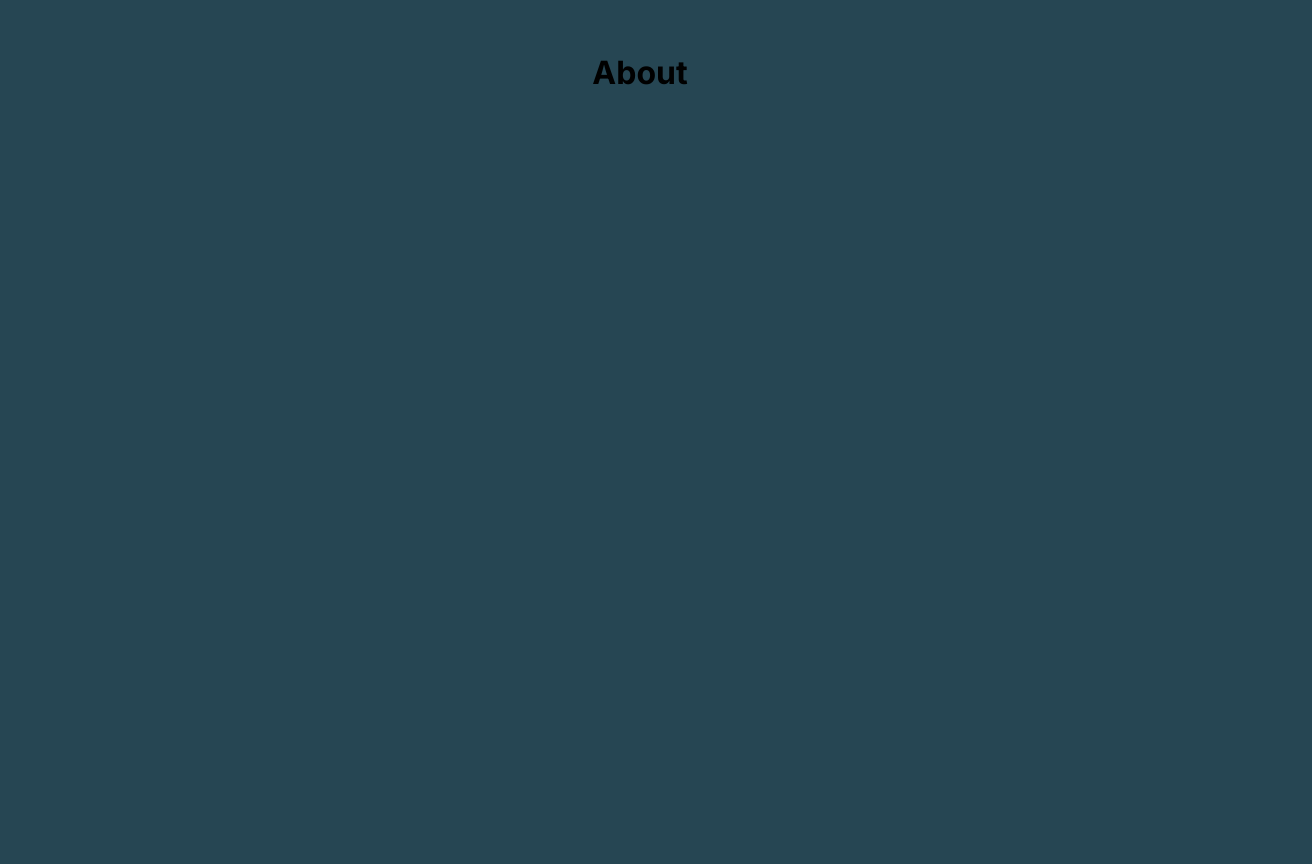
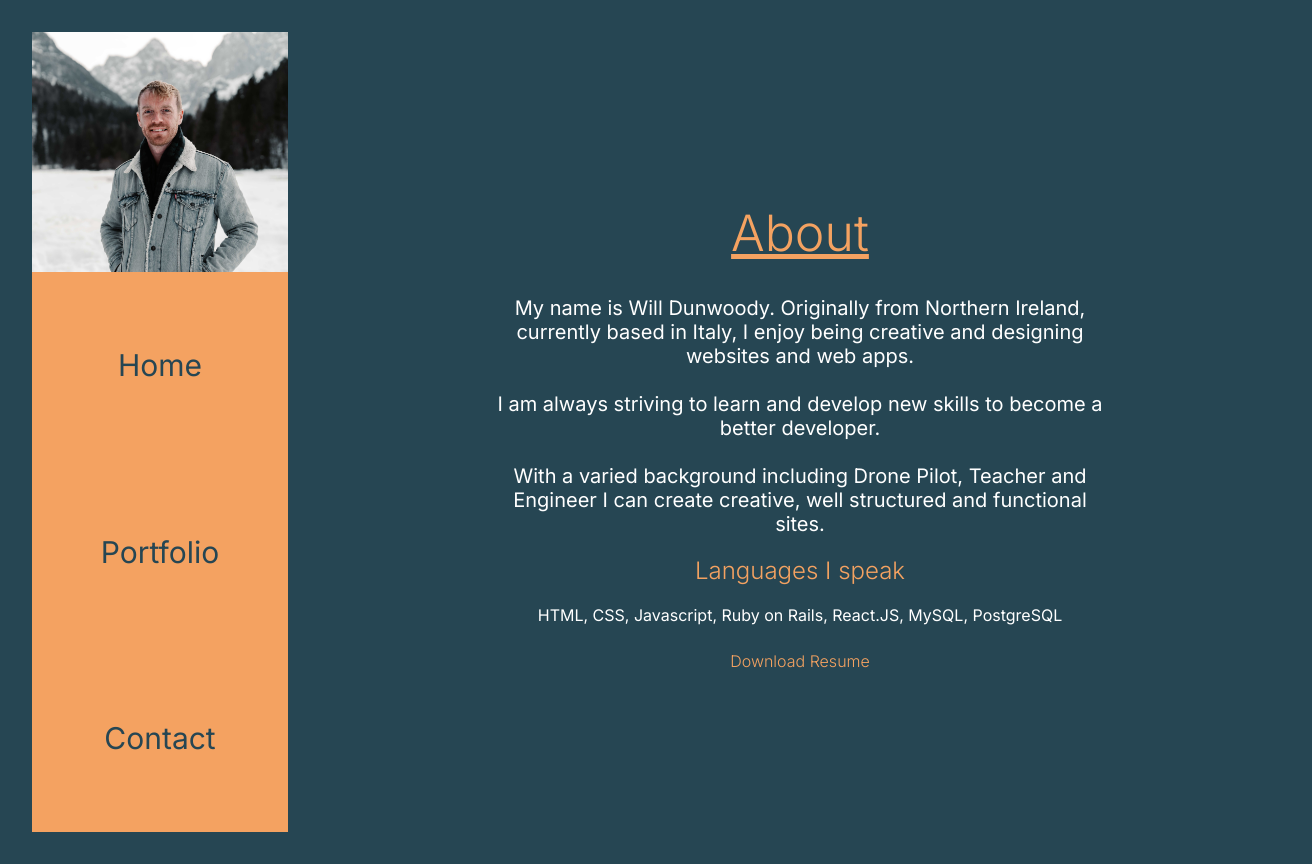
Before and after one commit to WillDunwoody/personal-portfolio, a React (Vite) app: page /about in a window 1280 px wide. Shown: the whole page, 1312 px wide, since content can reach past the window. Before the commit the page ends 800 px from the top, so only its background shows below. Built offline with nearby package versions, Linux system fonts and the light colour scheme.

Commit message:
added transitions to home and about

```diff
--- a/src/components/about/About.css
+++ b/src/components/about/About.css
@@ -0,0 +1,56 @@
+.about-left-container {
+  height: 100vh;
+  width: 20%;
+}
+
+#nav-container {
+  margin-top: 0;
+}
+
+.about-right-container {
+  width: 80%;
+  display: flex;
+  flex-direction: column;
+  justify-content: center;
+  align-items: center;
+  color: white;
+}
+
+.text-container {
+  width: 60%;
+}
+
+.header {
+  font-weight: 300;
+  font-size: 50px;
+  text-decoration: underline;
+  color: var(--orange-bg-color);
+}
+
+.main-text {
+  font-size: 20px;
+}
+
+.language-text {
+  text-align: center;
+}
+
+.trans {
+  margin-top: 10px;
+  opacity: 0;
+  transition: 1s;
+}
+
+.download-link {
+  padding: 10px;
+  border-radius: 5px;
+  margin-top: 10px;
+  font-weight: 300;
+  color: var(--orange-bg-color);
+  transition: 0.5s;
+}
+
+.download-link:hover {
+  color: white;
+  background-color: var(--orange-bg-color);
+}
--- a/src/components/about/About.jsx
+++ b/src/components/about/About.jsx
@@ -1,3 +1,57 @@
+import { Link } from "react-router-dom"
+import Colors from "../../utilities/Color"
+import Navbar from "../navbar/Navbar"
+import pdf from "../../files/willdunwoodyCV.pdf"
+import { useEffect } from "react"
+import './About.css'
+
 export default function About() {
-  return <h1>About</h1>
+  useEffect(() => {
+    setTimeout(() => {
+     document.getElementById('nav-container').style.opacity = 1
+    }, 100)
+    setTimeout(() => {
+     document.getElementById('header-container').style.opacity = 1
+    }, 400)
+    setTimeout(() => {
+     document.getElementById('main-text-container').style.opacity = 1
+    }, 700)
+    setTimeout(() => {
+     document.getElementById('language-container').style.opacity = 1
+    }, 1000)
+    setTimeout(() => {
+     document.getElementById('download-container').style.opacity = 1
+    }, 1300)
+  })
+
+  return (
+    <div className="home-container">
+      <div id="nav-container" className="about-left-container trans">
+        <Navbar />
+      </div>
+      <div className="about-right-container">
+        <div className="text-container">
+          <h1 className="header trans" id="header-container">About</h1>
+          <p className="main-text trans" id="main-text-container">My name is Will Dunwoody. Originally from Northern Ireland, currently based in Italy, I enjoy being creative and designing websites and web apps.<br /><br />
+            I am always striving to learn and develop new skills to become a better developer. <br /><br />
+            With a varied background including Drone Pilot, Teacher and Engineer I can create creative, well structured and functional sites.
+          </p>
+          <div id="language-container" className="trans">
+            <h2 className="language-text" style={{color: Colors.ORANGE, fontWeight: 300}}>
+              Languages I speak
+            </h2>
+            <p className="language-text">
+              HTML, CSS, Javascript, Ruby on Rails, React.JS, MySQL, PostgreSQL
+            </p>
+          </div>
+        </div>
+        <div className="trans" id="download-container">
+          <a className="download-link"
+              href={pdf}
+              download="willdunwoodyCV.pdf"
+              >Download Resume</a>
+        </div>
+      </div>
+    </div>
+  )
 }
--- a/src/components/home/Home.css
+++ b/src/components/home/Home.css
@@ -2,6 +2,7 @@
   height: 100vh;
   width: 100vw;
   display: flex;
+  transition: 1s;
 }
 
 .left-container {
@@ -11,9 +12,13 @@
   flex-direction: column;
   align-items: center;
   justify-content: center;
+  opacity: 0;
+  transition: 1s;
 }
 
 .right-container {
+  opacity: 0;
+  transition: 1s;
   width: 45%;
   background-position: center;
   background-size: cover;
@@ -46,4 +51,6 @@
 .nav-container {
   display: flex;
   align-items: center;
+  opacity: 0;
+  transition: 1s;
 }
--- a/src/components/navbar/Navbar.css
+++ b/src/components/navbar/Navbar.css
@@ -1,13 +1,14 @@
-.navbar {
+.navbar-home {
   height: 30vh;
   margin-left: 2vw;
   display: flex;
   align-items: center;
   border-radius: 10px;
   transition: 0.5s;
+  background-color: var(--yellow-bg-color);
 }
 
-.navbar > ul {
+.navbar-home > ul {
   height: 100%;
   width: 1vw;
   display: flex;
@@ -17,19 +18,56 @@
   list-style: none;
 }
 
-.list-items {
+.list-items-home {
  display: flex;
  align-items: center;
  font-size: 20px;
 }
 
-.link-items {
+.link-items-home {
   padding: 10px 20px;
   border-radius: 0 5px 5px 0;
   transition: 0.5s;
   font-weight: 600;
+  opacity: 0;
 }
 
 a {
   text-decoration: none;
 }
+
+.navcontainer {
+  height: 100%;
+}
+
+.nav-top-container {
+  height: 30%;
+  width: 100%;
+  background-position: center;
+  background-size: cover;
+  background-image: url('../../images/Will.jpg');
+}
+
+.navbar {
+  height: 70%;
+  transition: 0.5s;
+}
+
+.navbar > ul {
+  font-size: 30px;
+  height: 100%;
+  width: 100%;
+  text-align: center;
+  display: flex;
+  flex-direction: column;
+  list-style: none;
+  margin: 0;
+  padding: 0;
+}
+
+.navbar > ul > li {
+  height: 33.3%;
+  display: flex;
+  justify-content: center;
+  align-items: center;
+}
--- a/src/components/navbar/Navbar.jsx
+++ b/src/components/navbar/Navbar.jsx
@@ -1,60 +1,66 @@
-import { Link, Route, Routes } from 'react-router-dom'
+import { Link, Route, Routes, } from 'react-router-dom'
 import Colors from '../../utilities/Color'
 import { faUser, faFolder, faEnvelope } from '@fortawesome/free-solid-svg-icons'
 import './Navbar.css'
 import { FontAwesomeIcon } from '@fortawesome/react-fontawesome'
 
+console.log()
+
 function changeColor(color) {
   document.getElementById('navbar').style.backgroundColor = color.color
-  let bgcolor = document.getElementById(color.bgcolor)
-  bgcolor.style.backgroundColor = color.color
-  bgcolor.style.zIndex = 10
+  if (color.element !== undefined) {
+    let element = document.getElementById(color.element)
+    element.style.opacity = 1
+    element.style.zIndex = 10
+  }
 }
 
 function removeColor(color) {
-   document.getElementById('navbar').style.backgroundColor = Colors.YELLOW
-   let bgcolor = document.getElementById(color)
-   bgcolor.style.zIndex = -10
-   bgcolor.style.backgroundColor = Colors.BLUE
+  document.getElementById('navbar').style.backgroundColor = color.color
+  let element = document.getElementById(color.element)
+  if (element !== null) {
+    element.style.zIndex = -10
+    element.style.opacity = 0
+  }
 }
 
-function Navbar() {
+function homeNav() {
   return (
-    <div id="navbar" className="navbar" style={{backgroundColor: Colors.YELLOW}}>
+    <div id="navbar" className="navbar-home" style={{backgroundColor: Colors.YELLOW}}>
       <ul>
         <li id="about"
-            onMouseEnter={(event) => changeColor({color: Colors.ORANGE, bgcolor:'about-background'})}
-            onMouseLeave={(event) => removeColor('about-background')}
-            className="list-items">
-          <FontAwesomeIcon icon={faUser} style={{color: Colors.BLUE}} />
-          <div className='link-items' id="about-background">
+            onMouseEnter={(event) => changeColor({color: Colors.ORANGE, element:'about-background'})}
+            onMouseLeave={(event) => removeColor({color: Colors.YELLOW, element:'about-background'})}
+            className="list-items-home">
+          <Link  to="/about"><FontAwesomeIcon icon={faUser} style={{color: Colors.BLUE}} /></Link>
+          <div className='link-items-home' id="about-background" style={{backgroundColor: Colors.ORANGE}}>
             <Link to="/about" style={{color: Colors.BLUE}}
-                  onMouseEnter={(event) => changeColor({color: Colors.ORANGE, bgcolor:'about-background'})}
-                  onMouseLeave={(event) => removeColor('about-background')}>About</Link>
+                  onMouseEnter={(event) => changeColor({color: Colors.ORANGE, element:'about-background'})}
+                  onMouseLeave={(event) => removeColor({color: Colors.YELLOW, element: 'about-background'})}>About</Link>
           </div>
         </li>
 
         <li id="portfolio"
-            onMouseEnter={(event) => changeColor({color: Colors.RED, bgcolor:'portfolio-background'})}
-            onMouseLeave={(event) => removeColor('portfolio-background')}
-            className="list-items">
-          <FontAwesomeIcon icon={faFolder} style={{color: Colors.BLUE}} />
-          <div className='link-items' id="portfolio-background">
+            onMouseEnter={(event) => changeColor({color: Colors.RED, element:'portfolio-background'})}
+            onMouseLeave={(event) => removeColor({color: Colors.YELLOW, element:'portfolio-background'})}
+            className="list-items-home">
+          <Link to="/portfolio"><FontAwesomeIcon icon={faFolder} style={{color: Colors.BLUE}} /></Link>
+          <div className='link-items-home' id="portfolio-background" style={{backgroundColor: Colors.RED}}>
             <Link to="/portfolio" style={{color: Colors.BLUE}}
-                  onMouseEnter={(event) => changeColor({color: Colors.RED, bgcolor:'portfolio-background'})}
-                  onMouseLeave={(event) => removeColor('portfolio-background')}>Portfolio</Link>
+                  onMouseEnter={(event) => changeColor({color: Colors.RED, element:'portfolio-background'})}
+                  onMouseLeave={(event) => removeColor({color: Colors.YELLOW, element:'portfolio-background'})}>Portfolio</Link>
           </div>
         </li>
 
         <li id="contact"
-            onMouseEnter={(event) => changeColor({color: Colors.GREEN, bgcolor:'contact-background'})}
-            onMouseLeave={(event) => removeColor('contact-background')}
-            className="list-items">
-          <FontAwesomeIcon icon={faEnvelope} style={{color: Colors.BLUE}} />
-          <div className='link-items' id="contact-background">
+            onMouseEnter={(event) => changeColor({color: Colors.GREEN, element:'contact-background'})}
+            onMouseLeave={(event) => removeColor({color: Colors.YELLOW, element:'contact-background'})}
+            className="list-items-home">
+          <Link to="/contact"><FontAwesomeIcon icon={faEnvelope} style={{color: Colors.BLUE}} /></Link>
+          <div className='link-items-home' id="contact-background" style={{backgroundColor: Colors.GREEN}}>
             <Link to="/contact" style={{color: Colors.BLUE}}
-                  onMouseEnter={(event) => changeColor({color: Colors.GREEN, bgcolor:'contact-background'})}
-                  onMouseLeave={(event) => removeColor('contact-background')}>Contact</Link>
+                  onMouseEnter={(event) => changeColor({color: Colors.GREEN, element:'contact-background'})}
+                  onMouseLeave={(event) => removeColor({color: Colors.YELLOW, element:'contact-background'})}>Contact</Link>
           </div>
         </li>
       </ul>
@@ -62,4 +68,41 @@ function Navbar() {
   )
 }
 
+function otherNav() {
+  return (
+    <div className='navcontainer'>
+      <div className="nav-top-container"></div>
+      <div id="navbar" className="navbar" style={{backgroundColor: Colors.ORANGE}}>
+        <ul>
+          <li id="home">
+              <Link to="/" style={{color: Colors.BLUE}}
+                    onMouseEnter={(event) => changeColor({color: Colors.YELLOW})}
+                    onMouseLeave={(event) => removeColor({color: Colors.ORANGE})}>Home</Link>
+          </li>
+
+          <li id="portfolio">
+              <Link to="/portfolio" style={{color: Colors.BLUE}}
+                    onMouseEnter={(event) => changeColor({color: Colors.RED})}
+                    onMouseLeave={(event) => removeColor({color: Colors.ORANGE})}>Portfolio</Link>
+          </li>
+
+          <li id="contact">
+              <Link to="/contact" style={{color: Colors.BLUE}}
+                    onMouseEnter={(event) => changeColor({color: Colors.GREEN})}
+                    onMouseLeave={(event) => removeColor({color: Colors.ORANGE})}>Contact</Link>
+          </li>
+        </ul>
+      </div>
+    </div>
+  )
+}
+
+function Navbar() {
+  if(window.location.pathname == "/") {
+    return homeNav()
+  } else if(window.location.pathname == "/about") {
+    return otherNav()
+  }
+}
+
 export default Navbar
--- a/src/index.css
+++ b/src/index.css
@@ -1,4 +1,12 @@
 @import url('https://fonts.googleapis.com/css2?family=Inter:wght@100;200;300;400;500;600;700;800;900&display=swap');
+
+:root {
+  --yellow-bg-color: #e9c46a;
+  --blue-bg-color: #264653;
+  --green-bg-color: #2a9d8f;
+  --orange-bg-color: #f4a261;
+  --red-bg-color: #e76f51;
+}
 
 body {
   background-color: #264653;
```
Also changed, not shown: src/components/home/Home.jsx (+17 -3 lines), 1 other file (tests, documents, lock files or other folders).
